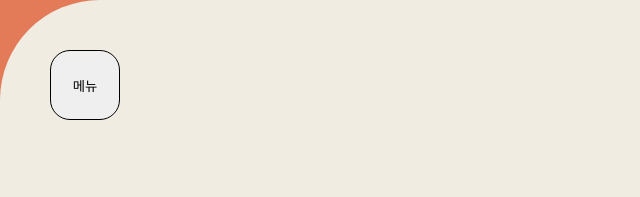
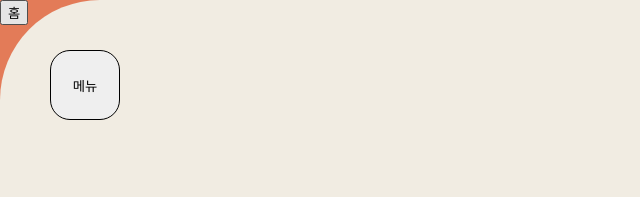
Before and after one commit to DH0407/Unowe, a plain HTML site: page index.html in a window 1280 px wide. Shown: the top 197 px of the page, 0-640 px from the left. Drawn offline with Linux system fonts and the light colour scheme.

Commit message:
홈버튼 만듦

```diff
--- a/index.html
+++ b/index.html
@@ -22,6 +22,8 @@
 
             <div class="rectangle" id="rectangle">
                 <button class="menuButton" id="menuButton">메뉴</button>
+                <button class="homeButton" id="homeButton">홈</button>
+
             </div>
             <div class="rectangle2" id="rectangle2">
                 <button class="loginButton">로그인 버튼</button>
```
